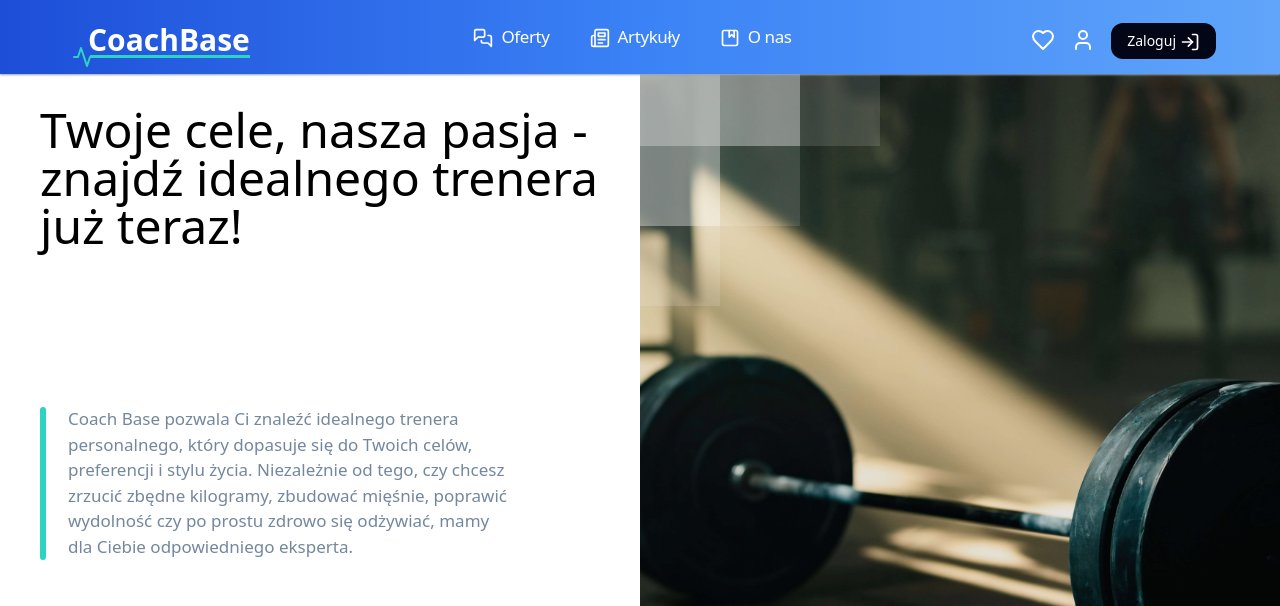
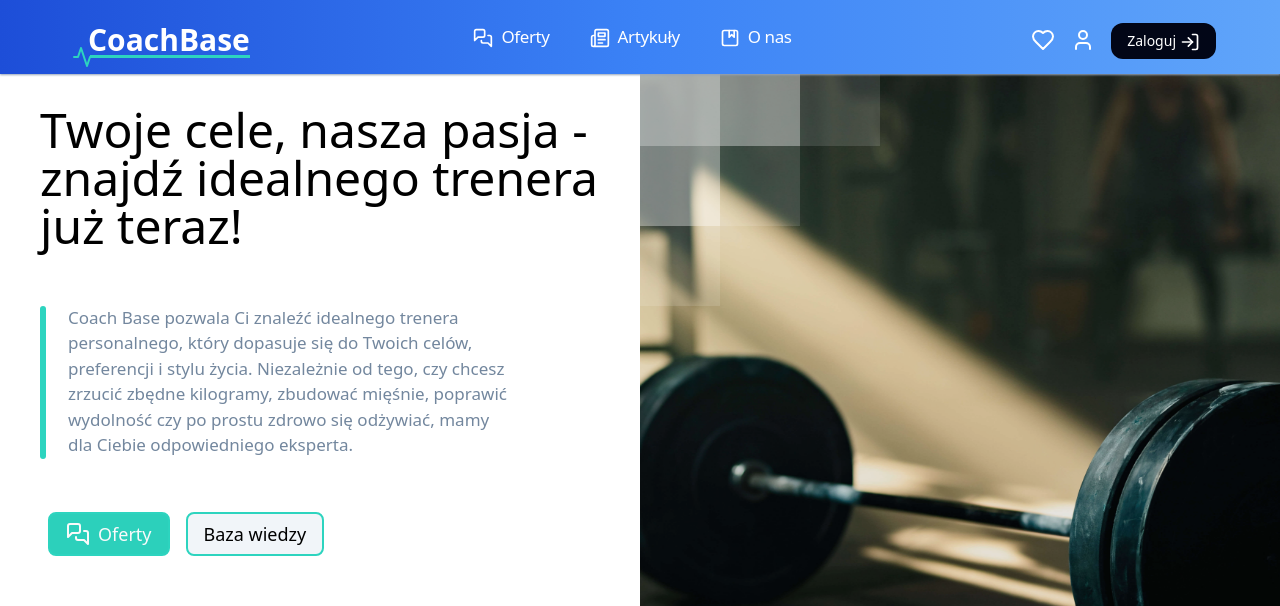
Before and after one commit to MichalMizia/coachbase, a Next.js app: page / in a window 1280 px wide. Shown: the top 606 px of the page. Built offline with nearby package versions, Linux system fonts and the light colour scheme; no server answers; the database is empty.

Commit message:
Changed package json

```diff
--- a/package.json
+++ b/package.json
@@ -1,5 +1,5 @@
 {
-  "name": "fit_base_pl",
+  "name": "coachbase",
   "version": "0.1.0",
   "private": true,
   "scripts": {
@@ -52,6 +52,7 @@
     "zod": "^3.21.4"
   },
   "devDependencies": {
+    "@netlify/plugin-nextjs": "^4.36.1",
     "@types/lodash.debounce": "^4.0.7",
     "@types/react-modal": "^3.16.0",
     "@types/react-vertical-timeline-component": "^3.3.3",
--- a/src/app/page.tsx
+++ b/src/app/page.tsx
@@ -23,7 +23,7 @@ export default async function Page() {
     <main>
       <section className="hero relative flex min-h-[calc(100vh-67px)] lg:h-[calc(100vh-67px)]">
         <div className="flex-1 py-10 lg:bg-white">
-          <div className="flex h-full flex-col items-start gap-20 px-10 xs:justify-between lg:gap-0">
+          <div className="flex h-full max-h-[450px] flex-col items-start self-center gap-20 px-10 xs:justify-between lg:gap-0">
             <h1 className="z-[5] max-w-xl text-center text-2xl font-[500] tracking-[101%] text-gray-100 xs:text-4xl md:text-5xl lg:w-[150%] lg:text-left lg:text-black">
               Twoje cele, nasza pasja - znajdź idealnego trenera już teraz!
             </h1>
```
Also changed, not shown: 1 other file (tests, documents, lock files or other folders).
